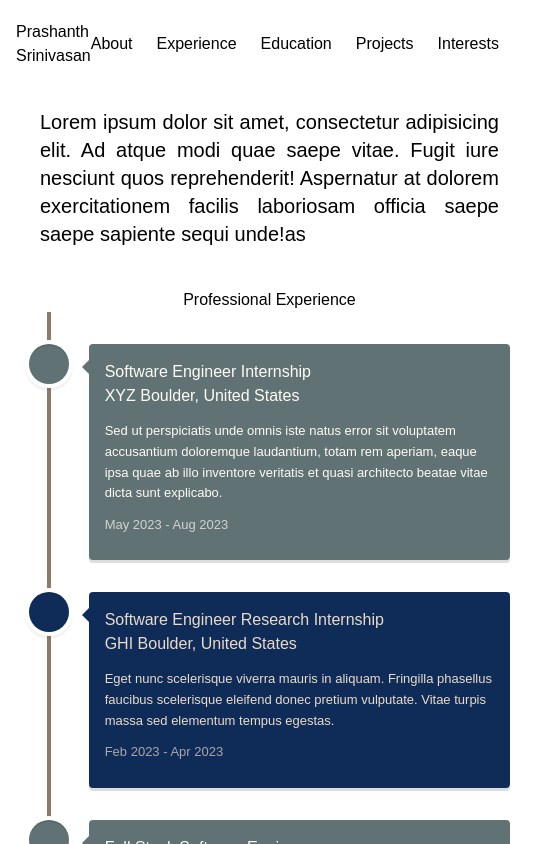
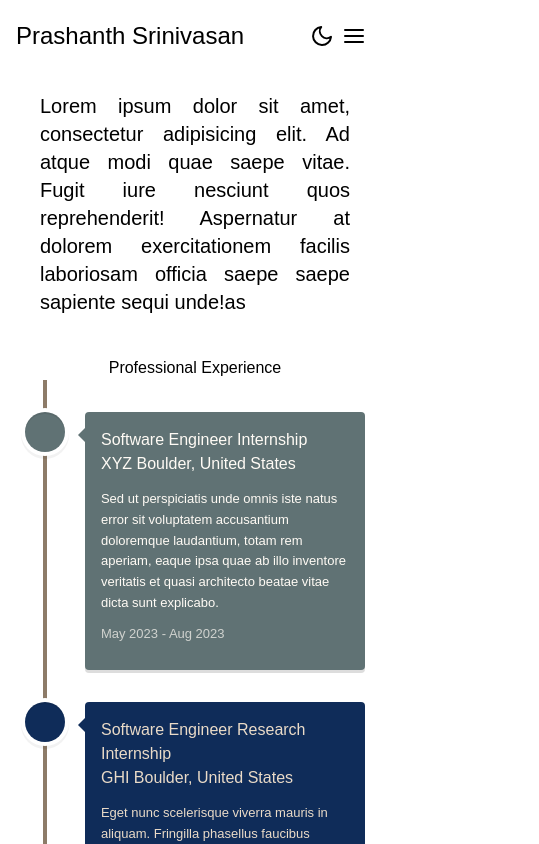
Before and after one commit to sprashanthv-dev/portfolio, a Next.js app: page / in a window 390 px wide. Shown: the top 844 px of the page, 539 px wide, since content can reach past the window. Built offline with nearby package versions, Linux system fonts and the light colour scheme.

Commit message:
feat: Navbar Responsive Styles + Hamburger Icon

```diff
--- a/components/Footer/Footer.tsx
+++ b/components/Footer/Footer.tsx
@@ -7,7 +7,7 @@ const Footer = () => {
     <footer className="text-center bg-footer-bg mt-auto">
       <nav>
         <ul className="my-2 mx-auto">
-          <li className="md:text-2xl text-xl">
+          <li className="md:text-2xl text-xl text-lighter-text">
             Created with 💖 by <a href={githubUrl}>sprashanthv</a>
           </li>
         </ul>
--- a/components/Navbar/Navbar.tsx
+++ b/components/Navbar/Navbar.tsx
@@ -1,35 +1,49 @@
 import React from 'react';
 import { useTheme } from '../../context/ThemeContext';
+
+import { navbarItems } from '../../lib/constants';
 
 const Navbar = () => {
   const { theme, toggleTheme } = useTheme();
 
-  {
-    theme.type;
-  }
-  <button onClick={toggleTheme}>Toggle Theme</button>;
-
   return (
-    <nav className="flex justify-between items-center mt-5">
-      <ul className="md:text-xl lg:text-2xl cursor-pointer">
+    <div className="flex items-center justify-between mt-5 w-full">
+      <nav className="flex justify-between items-center md:w-4/5 w-5/5">
+        <ul className="text-2xl md:w-2/4 md:text-lg lg:text-xl">
           <li>Prashanth Srinivasan</li>
         </ul>
-      <ul className="flex items-center space-x-6 md:text-base lg:text-xl cursor-pointer">
-        <li>About</li>
-        <li>Experience</li>
-        <li>Education</li>
-        <li>Projects</li>
-        <li>Interests</li>
-        <li>
+        <ul className="hidden items-center space-x-6 cursor-pointer md:w-3/4 lg:text-xl md:flex">
+          {navbarItems.map((item) => (
+            <li
+              key={item.id}
+              className="hover:underline underline-offset-8 decoration-4 "
+            >
+              {item.title}
+            </li>
+          ))}
+        </ul>
+      </nav>
+      <div className="flex w-1/5 justify-evenly items-center">
+        {/* Theme Switcher Starts */}
         <img
           src={theme.type == 'light' ? 'images/light.svg' : 'images/dark.svg'}
           alt="Theme Mode Icon"
-            className={theme.type == 'dark' ? 'invert' : 'invert-0'}
+          className={`cursor-pointer ${
+            theme.type == 'dark' ? 'invert' : 'invert-0'
+          }`}
           onClick={toggleTheme}
         />
-        </li>
-      </ul>
-    </nav>
+        {/* Theme Switcher Ends */}
+
+        {/* Hamburger Menu Starts*/}
+        <img
+          className="md:hidden"
+          src="images/menu.svg"
+          alt="Hamburger Menu Icon"
+        />
+        {/* Hamburger Menu Ends*/}
+      </div>
+    </div>
   );
 };
 
--- a/lib/constants.ts
+++ b/lib/constants.ts
@@ -7,3 +7,26 @@ export const seoConfig = {
   defaultKeywords:
     'Prashanth, Prashanth Srinivasan, CU Boulder, Software Engineer',
 };
+
+export const navbarItems = [
+  {
+    id: '1',
+    title: 'About',
+  },
+  {
+    id: '2',
+    title: 'Experience',
+  },
+  {
+    id: '3',
+    title: 'Education',
+  },
+  {
+    id: '4',
+    title: 'Projects',
+  },
+  {
+    id: '5',
+    title: 'Interests',
+  },
+];
--- a/styles/__variables.scss
+++ b/styles/__variables.scss
@@ -10,3 +10,4 @@ $dark-color-text: #dfd7bf;
 
 /* Light Mode settings */
 $light-color-background: #fff3cf;
+$maroon-color-text: #643843;
--- a/styles/theme.scss
+++ b/styles/theme.scss
@@ -7,5 +7,5 @@
 
 .mode__light {
   background: $light-color-background;
-  color: #643843;
+  color: $maroon-color-text;
 }
--- a/tailwind.config.js
+++ b/tailwind.config.js
@@ -1,5 +1,6 @@
 /** @type {import('tailwindcss').Config} */
 
+//TODO: Change colors to css variables later
 module.exports = {
   content: [
     './components/**/*.{js,ts,jsx,tsx}',
@@ -8,6 +9,7 @@ module.exports = {
   theme: {
     extend: {
       colors: {
+        'lighter-text': '#fff3cf',
         'footer-bg': '#8d7b68',
         'navbar-text': '#643843',
         'navbar-hover': '#85586F',
```
Also changed, not shown: public/images/close.svg (added), public/images/menu.svg (added). Lines whose indentation alone changed are shown as unchanged.
